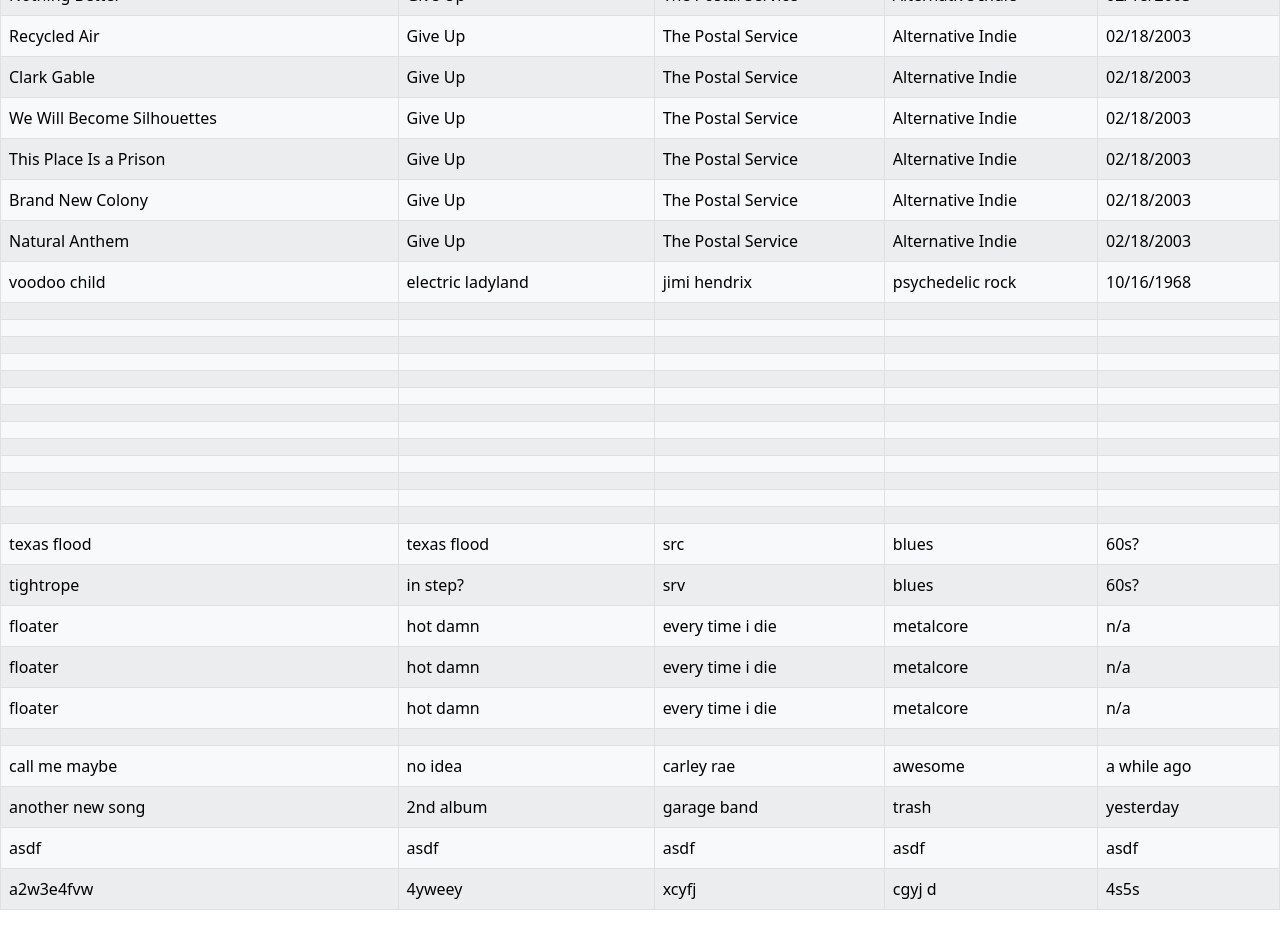
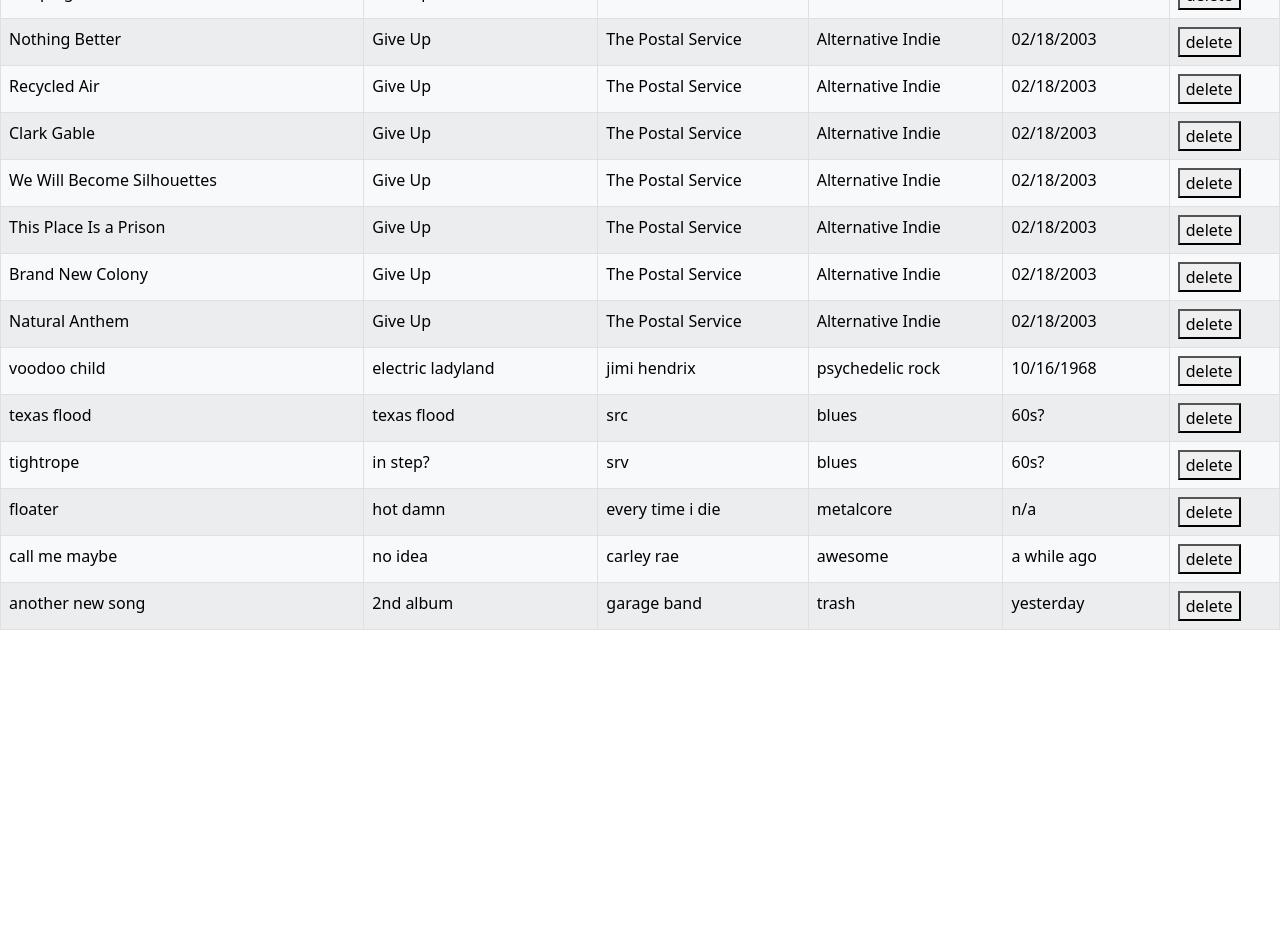
Before and after one commit to giuseppe-g-gelardi/reactmusiclibrary, a React (Create React App) app: page / in a window 1280 px wide. Shown: the part 960-1902 px from the top of the page. After the commit the page ends 1622 px from the top, so only its background shows below. Built offline with nearby package versions, Linux system fonts and the light colour scheme; data requests are answered from the project's data file.

Commit message:
move initial api request out of app and into a component where all requests will be handled

```diff
--- a/data/db.json
+++ b/data/db.json
@@ -1,470 +1,252 @@
 {
   "songs": [
     {
-      "_id": {
-        "$oid": "6181bffa3c796756689ddae3"
-      },
       "title": "hey joe",
       "album": "are you experienced",
       "artist": "jimi hendrix",
       "genre": "blues rock",
       "releaseDate": "11/xx/1965",
-      "__v": 0
-    },{
-      "_id": {
-        "$oid": "6181c21bb8d9289ab503a40a"
+      "id": "6181bffa3c796756689ddae3"
     },
+    {
       "title": "Drive My Car",
       "album": "Rubber Soul",
       "artist": "The Beatles",
       "genre": "Folk Rock",
       "releaseDate": "12/03/1965",
-      "__v": 0
-    },{
-      "_id": {
-        "$oid": "6181c230b8d9289ab503a40c"
+      "id": "6181c21bb8d9289ab503a40a"
     },
+    {
       "title": "Norwegian Wood",
       "album": "Rubber Soul",
       "artist": "The Beatles",
       "genre": "Folk Rock",
       "releaseDate": "12/03/1965",
-      "__v": 0
-    },{
-      "_id": {
-        "$oid": "6181c241b8d9289ab503a40e"
+      "id": "6181c230b8d9289ab503a40c"
     },
+    {
       "title": "You Won't See Me",
       "album": "Rubber Soul",
       "artist": "The Beatles",
       "genre": "Folk Rock",
       "releaseDate": "12/03/1965",
-      "__v": 0
-    },{
-      "_id": {
-        "$oid": "6181c251b8d9289ab503a410"
+      "id": "6181c241b8d9289ab503a40e"
     },
+    {
       "title": "Nowhere Man",
       "album": "Rubber Soul",
       "artist": "The Beatles",
       "genre": "Folk Rock",
       "releaseDate": "12/03/1965",
-      "__v": 0
-    },{
-      "_id": {
-        "$oid": "6181c264b8d9289ab503a412"
+      "id": "6181c251b8d9289ab503a410"
     },
+    {
       "title": "Think For Yourself",
       "album": "Rubber Soul",
       "artist": "The Beatles",
       "genre": "Folk Rock",
       "releaseDate": "12/03/1965",
-      "__v": 0
-    },{
-      "_id": {
-        "$oid": "6181c281b8d9289ab503a414"
+      "id": "6181c264b8d9289ab503a412"
     },
+    {
       "title": "The Word",
       "album": "Rubber Soul",
       "artist": "The Beatles",
       "genre": "Folk Rock",
       "releaseDate": "12/03/1965",
-      "__v": 0
-    },{
-      "_id": {
-        "$oid": "6181c28eb8d9289ab503a416"
+      "id": "6181c281b8d9289ab503a414"
     },
+    {
       "title": "Michelle",
       "album": "Rubber Soul",
       "artist": "The Beatles",
       "genre": "Folk Rock",
       "releaseDate": "12/03/1965",
-      "__v": 0
-    },{
-      "_id": {
-        "$oid": "6181c29bb8d9289ab503a418"
+      "id": "6181c28eb8d9289ab503a416"
     },
+    {
       "title": "What Goes On",
       "album": "Rubber Soul",
       "artist": "The Beatles",
       "genre": "Folk Rock",
       "releaseDate": "12/03/1965",
-      "__v": 0
-    },{
-      "_id": {
-        "$oid": "6181c2c5b8d9289ab503a41a"
+      "id": "6181c29bb8d9289ab503a418"
     },
+    {
       "title": "Girl",
       "album": "Rubber Soul",
       "artist": "The Beatles",
       "genre": "Folk Rock",
       "releaseDate": "12/03/1965",
-      "__v": 0
-    },{
-      "_id": {
-        "$oid": "6181c2e5b8d9289ab503a41c"
+      "id": "6181c2c5b8d9289ab503a41a"
     },
+    {
       "title": "I'm Looking Through You",
       "album": "Rubber Soul",
       "artist": "The Beatles",
       "genre": "Folk Rock",
       "releaseDate": "12/03/1965",
-      "__v": 0
-    },{
-      "_id": {
-        "$oid": "6181c2efb8d9289ab503a41e"
+      "id": "6181c2e5b8d9289ab503a41c"
     },
+    {
       "title": "In My Life",
       "album": "Rubber Soul",
       "artist": "The Beatles",
       "genre": "Folk Rock",
       "releaseDate": "12/03/1965",
-      "__v": 0
-    },{
-      "_id": {
-        "$oid": "6181c2ffb8d9289ab503a420"
+      "id": "6181c2efb8d9289ab503a41e"
     },
+    {
       "title": "Wait",
       "album": "Rubber Soul",
       "artist": "The Beatles",
       "genre": "Folk Rock",
       "releaseDate": "12/03/1965",
-      "__v": 0
-    },{
-      "_id": {
-        "$oid": "6181c30db8d9289ab503a422"
+      "id": "6181c2ffb8d9289ab503a420"
     },
+    {
       "title": "If I Needed Someone",
       "album": "Rubber Soul",
       "artist": "The Beatles",
       "genre": "Folk Rock",
       "releaseDate": "12/03/1965",
-      "__v": 0
-    },{
-      "_id": {
-        "$oid": "6181c344b8d9289ab503a424"
+      "id": "6181c30db8d9289ab503a422"
     },
+    {
       "title": "Run For Your Life",
       "album": "Rubber Soul",
       "artist": "The Beatles",
       "genre": "Folk Rock",
       "releaseDate": "12/03/1965",
-      "__v": 0
-    },{
-      "_id": {
-        "$oid": "6181c352b8d9289ab503a426"
+      "id": "6181c344b8d9289ab503a424"
     },
+    {
       "title": "The District Sleeps Alone Tonight",
       "album": "Give Up",
       "artist": "The Postal Service",
       "genre": "Alternative Indie",
       "releaseDate": "02/18/2003",
-      "__v": 0
-    },{
-      "_id": {
-        "$oid": "6181c35eb8d9289ab503a428"
+      "id": "6181c352b8d9289ab503a426"
     },
+    {
       "title": "Such Great Heights",
       "album": "Give Up",
       "artist": "The Postal Service",
       "genre": "Alternative Indie",
       "releaseDate": "02/18/2003",
-      "__v": 0
-    },{
-      "_id": {
-        "$oid": "6181c36ab8d9289ab503a42a"
+      "$oid": "6181c35eb8d9289ab503a428"
     },
+    {
       "title": "Sleeping In",
       "album": "Give Up",
       "artist": "The Postal Service",
       "genre": "Alternative Indie",
       "releaseDate": "02/18/2003",
-      "__v": 0
-    },{
-      "_id": {
-        "$oid": "6181c377b8d9289ab503a42c"
+      "id": "6181c36ab8d9289ab503a42a"
     },
+    {
       "title": "Nothing Better",
       "album": "Give Up",
       "artist": "The Postal Service",
       "genre": "Alternative Indie",
       "releaseDate": "02/18/2003",
-      "__v": 0
-    },{
-      "_id": {
-        "$oid": "6181c380b8d9289ab503a42e"
+      "id": "6181c377b8d9289ab503a42c"
     },
+    {
       "title": "Recycled Air",
       "album": "Give Up",
       "artist": "The Postal Service",
       "genre": "Alternative Indie",
       "releaseDate": "02/18/2003",
-      "__v": 0
-    },{
-      "_id": {
-        "$oid": "6181c3aab8d9289ab503a430"
+      "id": "6181c380b8d9289ab503a42e"
     },
+    {
       "title": "Clark Gable",
       "album": "Give Up",
       "artist": "The Postal Service",
       "genre": "Alternative Indie",
       "releaseDate": "02/18/2003",
-      "__v": 0
-    },{
-      "_id": {
-        "$oid": "6181c3b3b8d9289ab503a432"
+      "id": "6181c3aab8d9289ab503a430"
     },
+    {
       "title": "We Will Become Silhouettes",
       "album": "Give Up",
       "artist": "The Postal Service",
       "genre": "Alternative Indie",
       "releaseDate": "02/18/2003",
-      "__v": 0
-    },{
-      "_id": {
-        "$oid": "6181c3e1b8d9289ab503a434"
+      "id": "6181c3b3b8d9289ab503a432"
     },
+    {
       "title": "This Place Is a Prison",
       "album": "Give Up",
       "artist": "The Postal Service",
       "genre": "Alternative Indie",
       "releaseDate": "02/18/2003",
-      "__v": 0
-    },{
-      "_id": {
-        "$oid": "6181c417b8d9289ab503a436"
+      "id": "6181c3e1b8d9289ab503a434"
     },
+    {
       "title": "Brand New Colony",
       "album": "Give Up",
       "artist": "The Postal Service",
       "genre": "Alternative Indie",
       "releaseDate": "02/18/2003",
-      "__v": 0
-    },{
-      "_id": {
-        "$oid": "6181c420b8d9289ab503a438"
+      "id": "6181c417b8d9289ab503a436"
     },
+    {
       "title": "Natural Anthem",
       "album": "Give Up",
       "artist": "The Postal Service",
       "genre": "Alternative Indie",
       "releaseDate": "02/18/2003",
-      "__v": 0
-    },{
-      "_id": {
-        "$oid": "6181cb29aeffe5e34a4aeaad"
+      "id": "6181c420b8d9289ab503a438"
     },
+    {
       "title": "voodoo child",
       "album": "electric ladyland",
       "artist": "jimi hendrix",
       "genre": "psychedelic rock",
       "releaseDate": "10/16/1968",
-      "__v": 0
-    },{
-      "_id": {
-        "$oid": "6181f066aeffe5e34a4aead5"
+      "id": "6181cb29aeffe5e34a4aeaad"
     },
-      "title": "",
-      "album": "",
-      "artist": "",
-      "genre": "",
-      "releaseDate": "",
-      "__v": 0
-    },{
-      "_id": {
-        "$oid": "6181f07faeffe5e34a4aead7"
-      },
-      "title": "",
-      "album": "",
-      "artist": "",
-      "genre": "",
-      "releaseDate": "",
-      "__v": 0
-    },{
-      "_id": {
-        "$oid": "6181f081aeffe5e34a4aead9"
-      },
-      "title": "",
-      "album": "",
-      "artist": "",
-      "genre": "",
-      "releaseDate": "",
-      "__v": 0
-    },{
-      "_id": {
-        "$oid": "6181f093aeffe5e34a4aeadb"
-      },
-      "title": "",
-      "album": "",
-      "artist": "",
-      "genre": "",
-      "releaseDate": "",
-      "__v": 0
-    },{
-      "_id": {
-        "$oid": "6181f09baeffe5e34a4aeade"
-      },
-      "title": "",
-      "album": "",
-      "artist": "",
-      "genre": "",
-      "releaseDate": "",
-      "__v": 0
-    },{
-      "_id": {
-        "$oid": "6181f15daeffe5e34a4aeae0"
-      },
-      "title": "",
-      "album": "",
-      "artist": "",
-      "genre": "",
-      "releaseDate": "",
-      "__v": 0
-    },{
-      "_id": {
-        "$oid": "6181f165aeffe5e34a4aeae2"
-      },
-      "title": "",
-      "album": "",
-      "artist": "",
-      "genre": "",
-      "releaseDate": "",
-      "__v": 0
-    },{
-      "_id": {
-        "$oid": "6181f1f5aeffe5e34a4aeae4"
-      },
-      "title": "",
-      "album": "",
-      "artist": "",
-      "genre": "",
-      "releaseDate": "",
-      "__v": 0
-    },{
-      "_id": {
-        "$oid": "6181f627aeffe5e34a4aeae7"
-      },
-      "__v": 0
-    },{
-      "_id": {
-        "$oid": "6181f62eaeffe5e34a4aeaea"
-      },
-      "__v": 0
-    },{
-      "_id": {
-        "$oid": "6181f63caeffe5e34a4aeaed"
-      },
-      "__v": 0
-    },{
-      "_id": {
-        "$oid": "6181f63faeffe5e34a4aeaef"
-      },
-      "__v": 0
-    },{
-      "_id": {
-        "$oid": "6181f67faeffe5e34a4aeaf1"
-      },
-      "__v": 0
-    },{
-      "_id": {
-        "$oid": "6181f7acaeffe5e34a4aeaf6"
-      },
+    {
       "title": "texas flood",
       "album": "texas flood",
       "artist": "src",
       "genre": "blues",
       "releaseDate": "60s?",
-      "__v": 0
-    },{
-      "_id": {
-        "$oid": "6181fae2aeffe5e34a4aeaf9"
+      "id": "6181f7acaeffe5e34a4aeaf6"
     },
+    {
       "title": "tightrope",
       "album": "in step?",
       "artist": "srv",
       "genre": "blues",
       "releaseDate": "60s?",
-      "__v": 0
-    },{
-      "_id": {
-        "$oid": "61832886b8cc8693242c90dc"
+      "id": "6181fae2aeffe5e34a4aeaf9"
     },
+    {
       "title": "floater",
       "album": "hot damn",
       "artist": "every time i die",
       "genre": "metalcore",
       "releaseDate": "n/a",
-      "__v": 0
-    },{
-      "_id": {
-        "$oid": "61832890b8cc8693242c90de"
+      "id": "61832886b8cc8693242c90dc"
     },
-      "title": "floater",
-      "album": "hot damn",
-      "artist": "every time i die",
-      "genre": "metalcore",
-      "releaseDate": "n/a",
-      "__v": 0
-    },{
-      "_id": {
-        "$oid": "618328a3b8cc8693242c90e0"
-      },
-      "title": "floater",
-      "album": "hot damn",
-      "artist": "every time i die",
-      "genre": "metalcore",
-      "releaseDate": "n/a",
-      "__v": 0
-    },{
-      "_id": {
-        "$oid": "618328b9b8cc8693242c90e3"
-      },
-      "title": "",
-      "album": "",
-      "artist": "",
-      "genre": "",
-      "releaseDate": "",
-      "__v": 0
-    },{
-      "_id": {
-        "$oid": "618328d3b8cc8693242c90e6"
-      },
+    {
       "title": "call me maybe",
       "album": "no idea",
       "artist": "carley rae",
       "genre": "awesome",
       "releaseDate": "a while ago",
-      "__v": 0
-    },{
-      "_id": {
-        "$oid": "618328feb8cc8693242c91c0"
+      "id": "618328d3b8cc8693242c90e6"
     },
+    {
       "title": "another new song",
       "album": "2nd album",
       "artist": "garage band",
       "genre": "trash",
       "releaseDate": "yesterday",
-      "__v": 0
-    },{
-      "_id": {
-        "$oid": "6183294eb8cc8693242c95ca"
-      },
-      "title": "asdf",
-      "album": "asdf",
-      "artist": "asdf",
-      "genre": "asdf",
-      "releaseDate": "asdf",
-      "__v": 0
-    },{
-      "_id": {
-        "$oid": "6183296ab8cc8693242c95cd"
-      },
-      "title": "a2w3e4fvw",
-      "album": "4yweey ",
-      "artist": "xcyfj",
-      "genre": "cgyj d",
-      "releaseDate": "4s5s",
-      "__v": 0
+      "id": "618328feb8cc8693242c91c0"
     }
   ]
 }
--- a/src/App.jsx
+++ b/src/App.jsx
@@ -1,51 +1,14 @@
-import React, { useState, useEffect } from 'react'
-import axios from 'axios'
+import React from 'react'
 import MusicTable from './components/MusicTable'
-import Navbar from './components/Navbar'
 import AddSong from './components/AddSong'
 
 export default function App() {
 
-  const [songList, setSongList] = useState([])
-
-  // express api
-  // const dbUri = 'http://localhost:3500/songs/'
-
-  // dCC api
-  // const api = 'http://www.devcodecampmusiclibrary.com/'
-
-  //json server
-  const dbUri = 'http://localhost:8000/songs'
-
-
-  useEffect(() => {
-    getSongs()
-  }, [])
-
-  // TODO implement put to edit
-  // TODO delete to.. well, delete
-  const getSongs = async () => {
-    try {
-      // axios.get(`${api}/api/music`).then(
-      axios.get(`${dbUri}`).then(
-        response => {
-          setSongList(response.data)
-          console.log(response)
-        },
-        err => {
-          console.log(err)
-        }
-      )
-    } catch (e) {
-      console.log(e)
-    }
-  }
 
   return (
     <>
-      <Navbar />
       <AddSong />
-      <MusicTable songList={songList} />
+      <MusicTable />
     </>
 
   )
--- a/src/components/AddSong.jsx
+++ b/src/components/AddSong.jsx
@@ -8,7 +8,7 @@
   const [genre, setGenre] = useState('')
   const [releaseDate, setReleaseDate] = useState('')
 
-  const newSongUri = 'http://localhost:3500/songs/new'
+  const newSongUri = 'http://localhost:8000/songs'
 
   const submit = async e => {
     let response;
--- a/src/components/MusicTable.jsx
+++ b/src/components/MusicTable.jsx
@@ -1,15 +1,62 @@
 import React, { useState, useEffect } from 'react'
+import axios from 'axios'
 import { Table } from 'react-bootstrap'
 // import { InputBase } from '@mui/material';
 
-export default function MusicTable({ songList }) {
+export default function MusicTable() {
   const [searchTerm, setSearchTerm] = useState('')
-  const [songs, setSongs] = useState([])
+  // const [songs, setSongs] = useState([])
 
-  // eslint-disable-next-line react-hooks/exhaustive-deps
+  const [songList, setSongList] = useState([])
+
+  // express api
+  // const dbUri = 'http://localhost:3500/songs/'
+
+  // dCC api
+  // const api = 'http://www.devcodecampmusiclibrary.com/'
+      // axios.get(`${api}/api/music`).then(
+
+
+  //json server
+  const dbUri = 'http://localhost:8000/songs'
+
+
   useEffect(() => {
-    setSongs(songList)
-  }) // ? does not need dependency array?
+    getSongs()
+  }, [])
+
+  const getSongs = async () => {
+    try {
+      await axios.get(`${dbUri}`).then(
+        response => {
+          setSongList(response.data)
+          console.log(response)
+        }, err => {console.log(err)})
+    } catch (e) {console.log(e)}
+  }
+
+  const handleDelete = async (id) => {
+    try {
+      await axios.delete(`http://localhost:8000/songs/${id}`)
+      getSongs()
+    } catch (error) {
+      console.log(error)
+    }
+    const newSongs = songList.filter(song => song.id !== id)
+    setSongList(newSongs)
+  }
+
+
+
+
+
+
+
+
+
+
+
+
 
   return (
     <div>
@@ -36,7 +83,7 @@
               </tr>
             </thead>
             <tbody>
-              {songs
+              {songList
                 // eslint-disable-next-line array-callback-return
                 .filter(val => {
                   let searchString = ''
@@ -56,11 +103,16 @@
                 .map((val, key) => {
                   return (
                     <tr key={key}>
+                    {/* {console.log(val._id.$oid)} */}
+
                       <td>{val.title}</td>
                       <td>{val.album}</td>
                       <td>{val.artist}</td>
                       <td>{val.genre}</td>
                       <td>{val.releaseDate}</td>
+                      <td>
+                        <button onClick={() => handleDelete(val.id)}>delete</button>
+                      </td>
                     </tr>
                   )
                 })}
```
Also changed, not shown: src/components/Navbar.jsx (deleted, +0 -32 lines), src/pages/AddSong.jsx (added, +9 -0 lines), src/pages/GetSongs.jsx (added, +9 -0 lines). Lines whose indentation alone changed are shown as unchanged.
